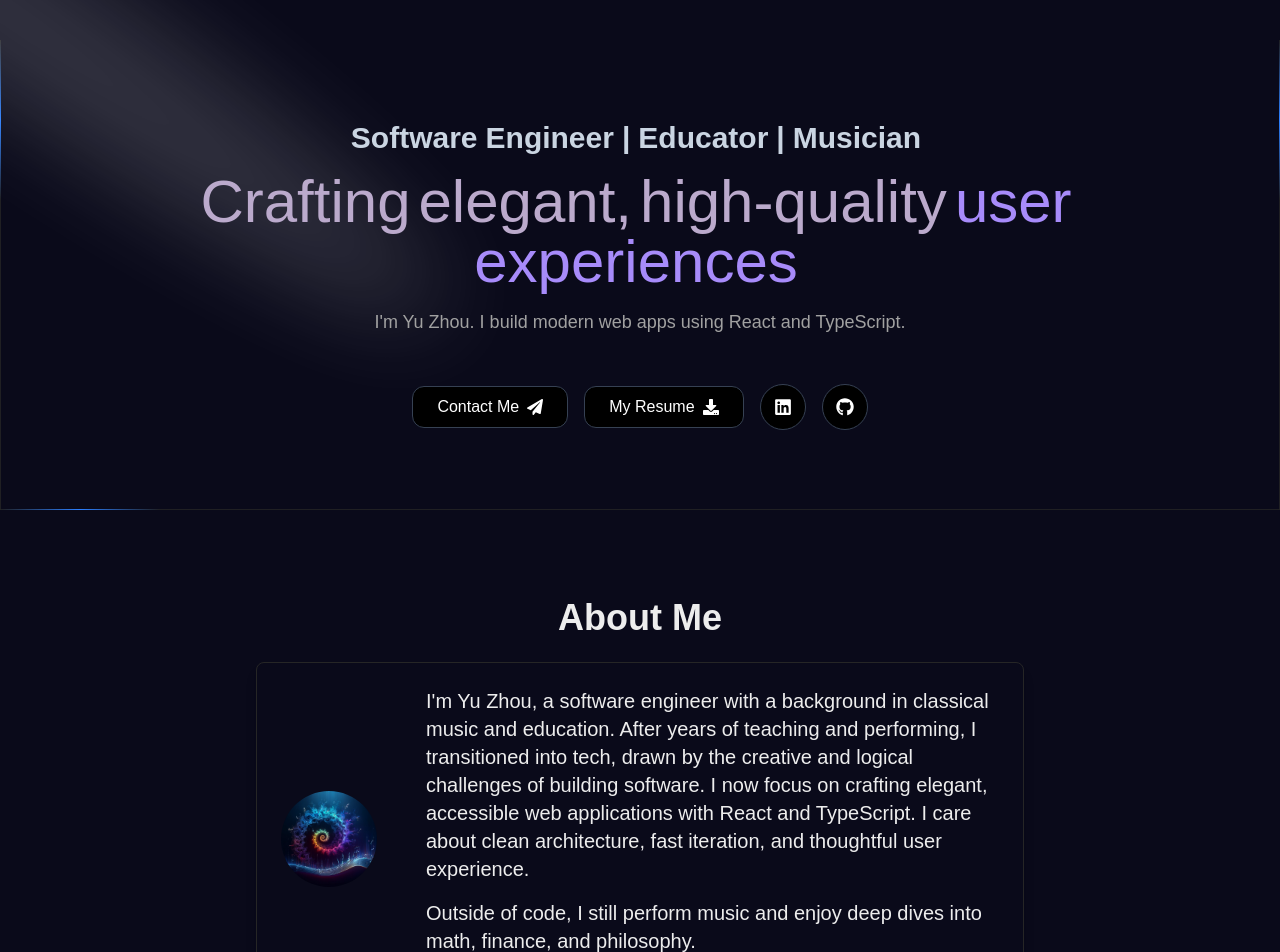
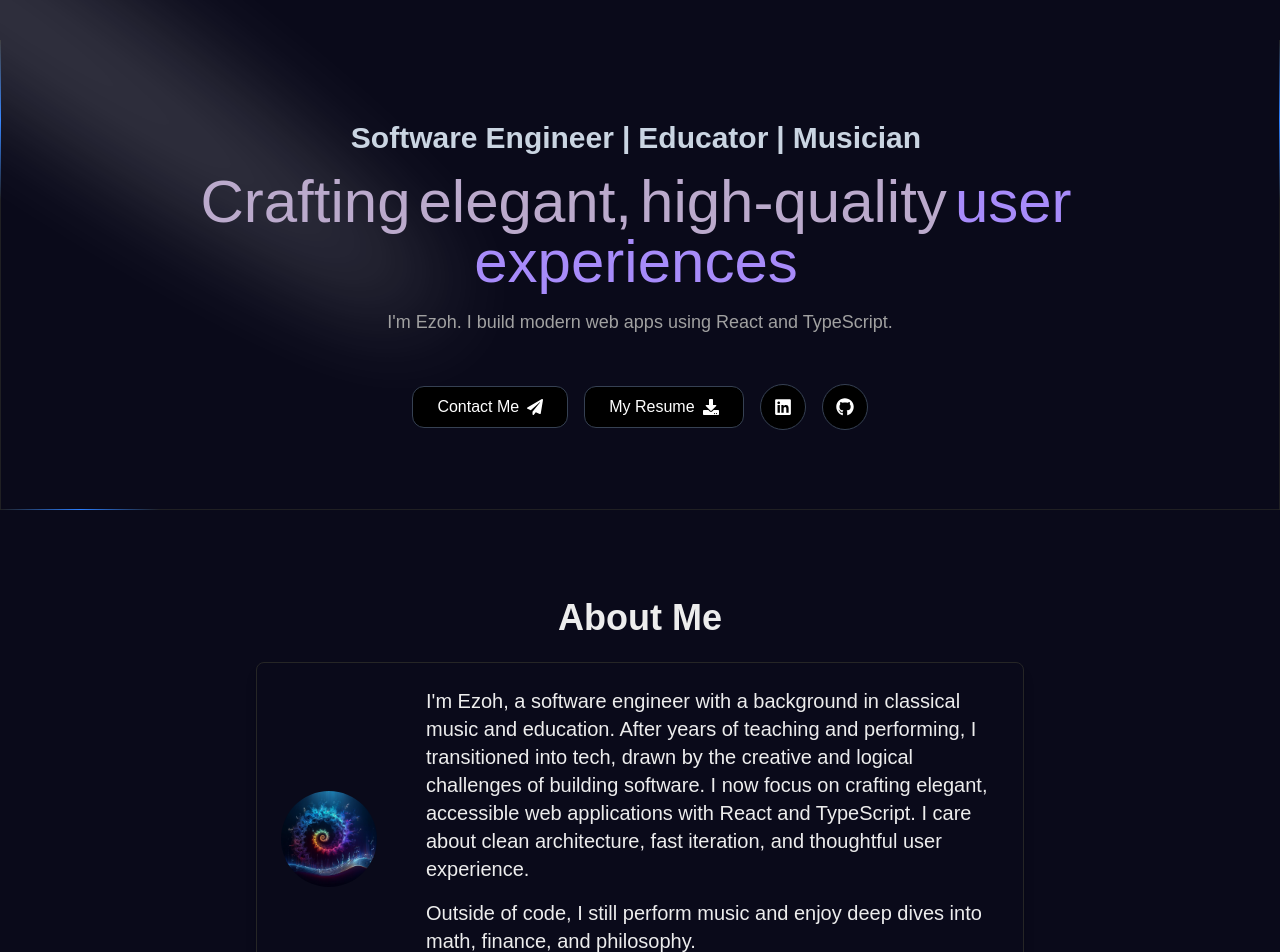
Before and after one commit to errantpianist/next-portfolio, a Next.js app: page / in a window 1280 px wide. Shown: the top 952 px of the page. Built offline with nearby package versions, Linux system fonts and the light colour scheme.

Commit message:
Update resume/name

```diff
--- a/src/app/layout.tsx
+++ b/src/app/layout.tsx
@@ -13,7 +13,7 @@ const geistMono = Geist_Mono({
 });
 
 export const metadata: Metadata = {
-  title: "Yu Zhou | Portfolio",
+  title: "Ezoh | Portfolio",
   description: "Software engineer, educator, musician",
   icons: {
     icon: "/favicon.ico",
--- a/src/components/about-me.tsx
+++ b/src/components/about-me.tsx
@@ -11,7 +11,7 @@ const AboutMe: React.FC = () => {
       <Card className="max-w-3xl mx-auto p-6 flex flex-col md:flex-row items-center gap-6 border-neutral-800 rounded-lg shadow-lg">
         <div className="flex-shrink-0">
           <Avatar className="h-24 w-24">
-            <AvatarImage src="/me.webp" alt="Yu Zhou" />
+            <AvatarImage src="/me.webp" alt="Ezoh" />
             <AvatarFallback>YZ</AvatarFallback>
           </Avatar>
         </div>
@@ -20,7 +20,7 @@ const AboutMe: React.FC = () => {
 
         <CardContent className="p-0 space-y-4">
           <p className="text-muted-foreground text-xl">
-            I&apos;m Yu Zhou, a software engineer with a background in classical
+            I&apos;m Ezoh, a software engineer with a background in classical
             music and education. After years of teaching and performing, I
             transitioned into tech, drawn by the creative and logical challenges
             of building software. I now focus on crafting elegant, accessible
--- a/src/components/hero-section.tsx
+++ b/src/components/hero-section.tsx
@@ -90,7 +90,7 @@ export function HeroSection() {
           }}
           className="relative z-10 mx-auto max-w-xl py-4 text-center text-lg font-normal text-neutral-400"
         >
-          I&apos;m Yu Zhou. I build modern web apps using React and TypeScript.
+          I&apos;m Ezoh. I build modern web apps using React and TypeScript.
         </motion.p>
 
         <motion.div
```
Also changed, not shown: 1 other file (tests, documents, lock files or other folders).
